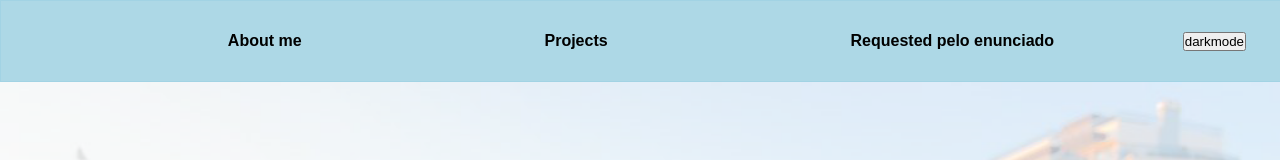
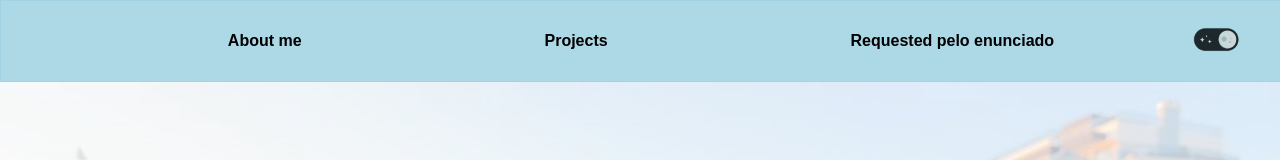
Before and after one commit to a22104341/a22104341-Portfolio, a plain HTML site: page index.html in a window 1280 px wide. Shown: the top 160 px of the page. Drawn offline with Linux system fonts and the light colour scheme.

Commit message:
adding the dark

```diff
--- a/index.html
+++ b/index.html
@@ -43,8 +43,8 @@
                 </div>
             </div>
             <div class="darkmode">
-                <button>
-                    darkmode
+                <button style="background-color: transparent;border-width: 0;">
+                    <img src="darkmodeImage/darkmode.png" style="height: 25px;">
                 </button>
             </div>
         </nav>
```
